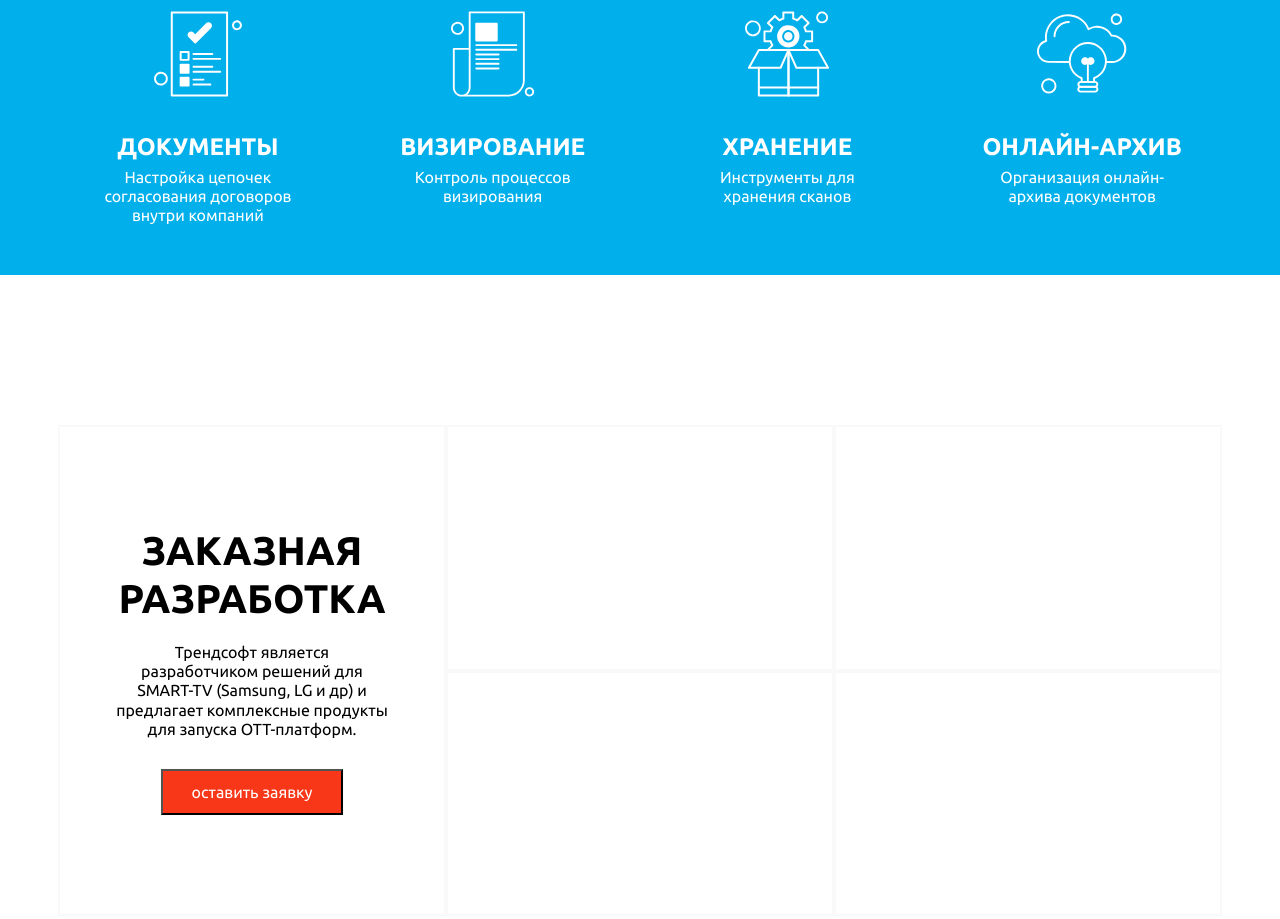
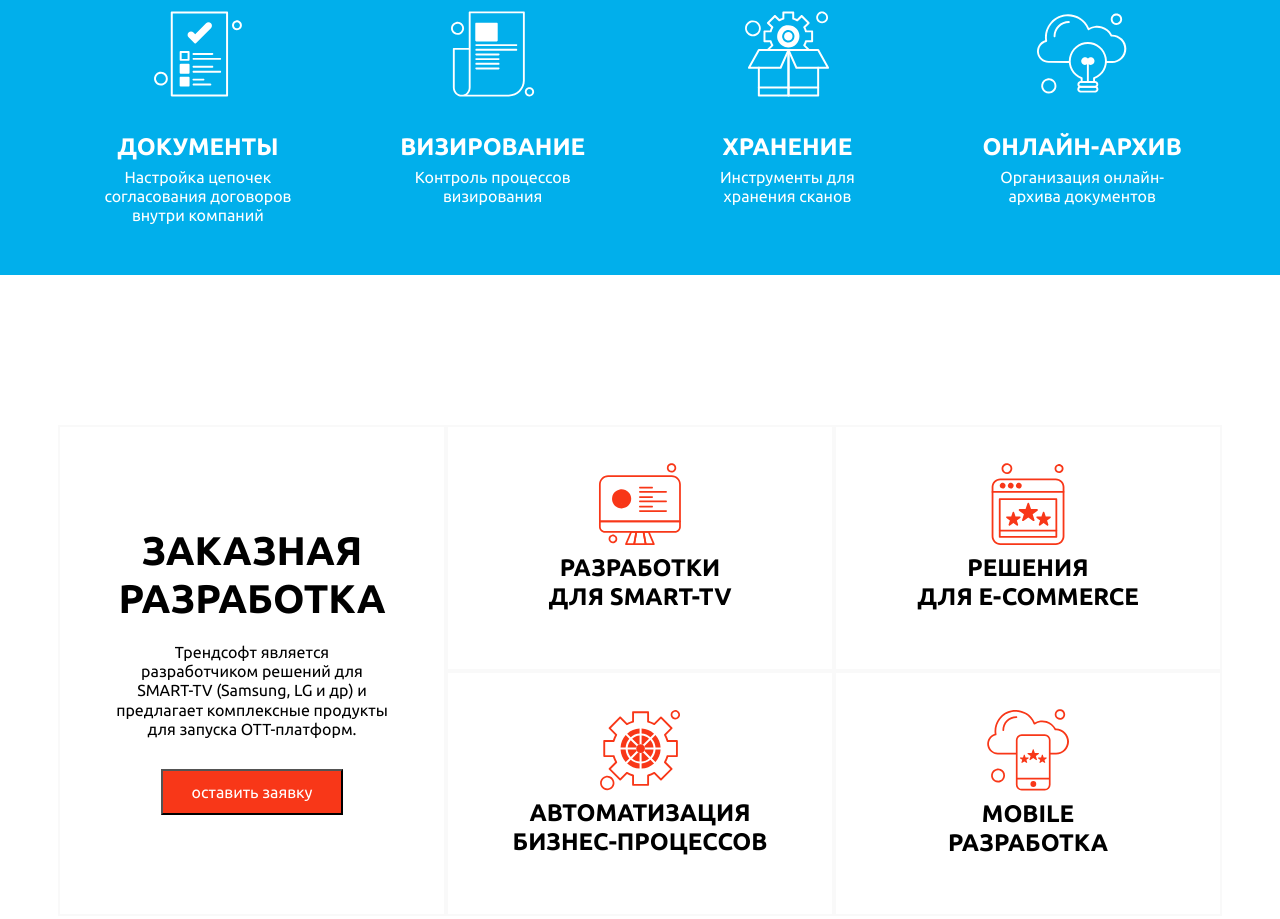
Before and after one commit to Dmitrij413/trend-soft, a website: page app/index.html in a window 1280 px wide. Shown: the part 5163-6082 px from the top of the page. Drawn offline with Linux system fonts and the light colour scheme.

Commit message:
Changes to be committed: 	new file:   app/img/serv-1.svg 	new file:   app/img/serv-2.svg 	new file:   app/img/serv-3.svg 	new file:   app/img/serv-4.svg 	modified:   app/index.html

```diff
--- a/app/index.html
+++ b/app/index.html
@@ -498,13 +498,26 @@
                         <p>Трендсофт является <br> разработчиком решений для <br> SMART-TV (Samsung, LG и др) и <br> предлагает комплексные продукты <br> для запуска OTT-платформ.</p>
                         <button class="btn">оставить заявку</button>
                     </div>
-                    <div class="services-item div2"></div>
-                    <div class="services-item div3"></div>
-                    <div class="services-item div4"></div>
-                    <div class="services-item div5"></div>
+                    <div class="services-item div2">
+                        <img src="./img/serv-1.svg" alt="Разработки для SMART-TV">
+                        <h3>Разработки <br>для SMART-TV</h3>
+                    </div>
+                    <div class="services-item div3">
+                        <img src="./img/serv-2.svg" alt="Решения для E-Commerce">
+                        <h3>Решения <br>для E-Commerce</h3>
+                    </div>
+                    <div class="services-item div4">
+                        <img src="./img/serv-3.svg" alt="Автоматизация бизнес-процессов">
+                        <h3>Автоматизация <br>бизнес-процессов</h3>
+                    </div>
+                    <div class="services-item div5">
+                        <img src="./img/serv-4.svg" alt="Mobile разработка">
+                        <h3>Mobile <br>разработка</h3>
+                    </div>
                 </div>
             </div>
         </section>
+
     </div>
     <script>
     </script>
```
Also changed, not shown: app/img/serv-1.svg (added), app/img/serv-2.svg (added), app/img/serv-3.svg (added), app/img/serv-4.svg (added).
